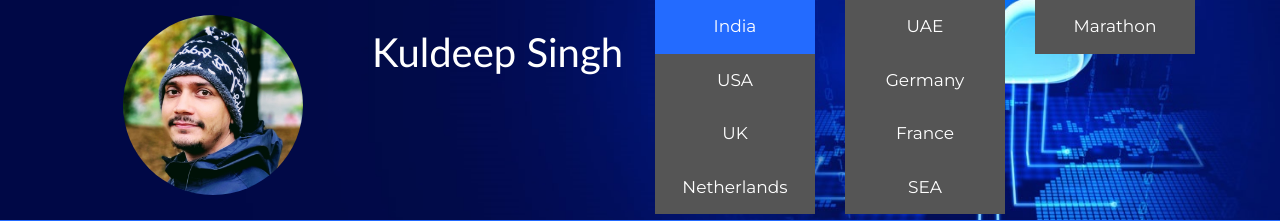
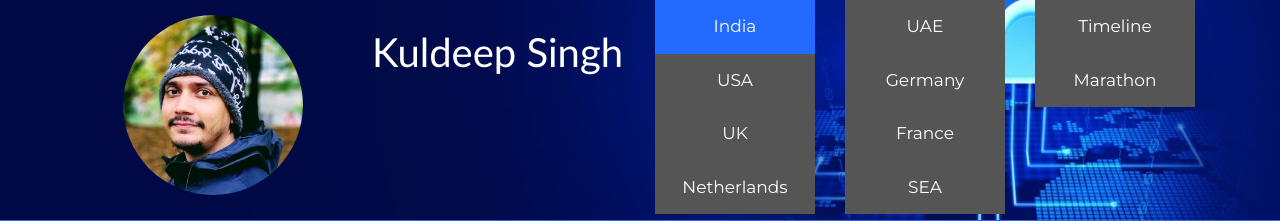
Before and after one commit to kuldeep-in/ResumeWebsiteNetCoreRepo, an ASP.NET Core app: page /PersonalProfile in a window 1280 px wide. Shown: the top 221 px of the page. Run offline with ASP.NET Core 8, Linux system fonts and the light colour scheme; some libraries are stand-ins or nearby versions.

Commit message:
Labels hidden on small screen

```diff
--- a/Pages/PersonalProfile.cshtml
+++ b/Pages/PersonalProfile.cshtml
@@ -34,22 +34,23 @@
                             <div class="content-center col-md-3">
                                 <div class="cc-profile-image"><a href="#"><img src="images/kd.jpg" alt="Image" /></a></div>
                             </div>
-                            <div class="content-center col-md-3" style="padding-top:30px;">
+                            <div class="content-center col-md-3 d-none d-md-block" style="padding-top:30px;">
                                 <div class="h2">Kuldeep Singh</div>
                             </div>
-                            <div class="col-md-2">
+                            <div class="col-md-2 d-none d-md-block">
                                 <button class="tablink" onclick="openTab('tabIN', this, '#236bff')" id="defaultOpen">India</button>
                                 <button class="tablink" onclick="openTab('tabUSA', this, 'green')" >USA</button>
                                 <button class="tablink" onclick="openTab('tabUK', this, '#236bff')">UK</button>
                                 <button class="tablink" onclick="openTab('tabNL', this, '#236bff')">Netherlands</button>
                             </div>
-                            <div class="col-md-2">
+                            <div class="col-md-2 d-none d-md-block">
                                 <button class="tablink" onclick="openTab('tabUAE', this, '#236bff')">UAE</button>
                                 <button class="tablink" onclick="openTab('tabDE', this, 'green')" >Germany</button>
                                 <button class="tablink" onclick="openTab('tabFR', this, '#236bff')">France</button>
                                 <button class="tablink" onclick="openTab('tabSEA', this, '#236bff')">SEA</button>
                             </div>
-                            <div class="col-md-2">
+                            <div class="col-md-2 d-none d-md-block">
+                                <button class="tablink" onclick="openTab('tabTL', this, '#236bff')">Timeline</button>
                                 <button class="tablink" onclick="openTab('tabM', this, '#236bff')">Marathon</button>
                             </div>
                         </div>
@@ -195,6 +196,14 @@
                 </div>
             </div>
 
+            @*Tab: Timeline*@
+            <div class="section tabcontent-pp" id="tabTL">
+                <div class="container cc-experience">
+                    <div class="h4 text-center mb-4 title">Timeline</div>
+
+                </div>
+            </div>
+
             @*Tab: Marathon*@
             <div class="section tabcontent-pp" id="tabM">
                 <div class="container cc-experience">
```
